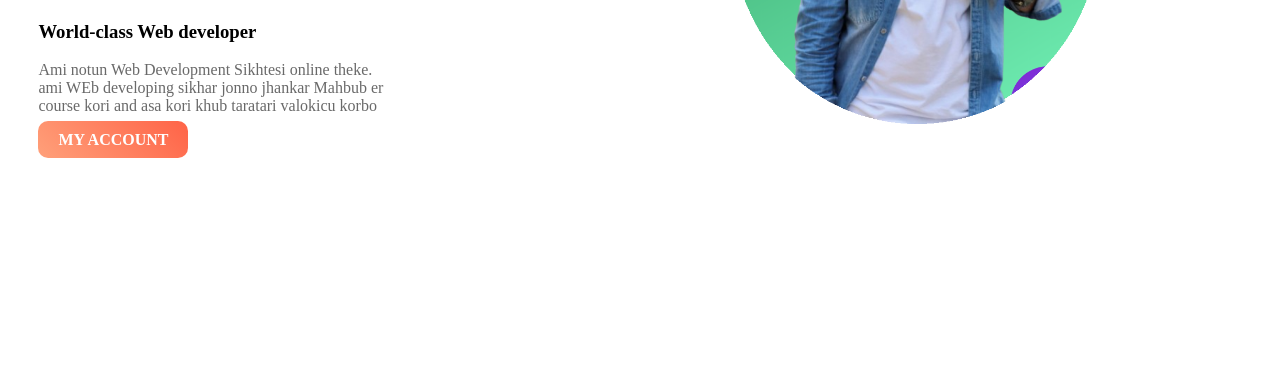
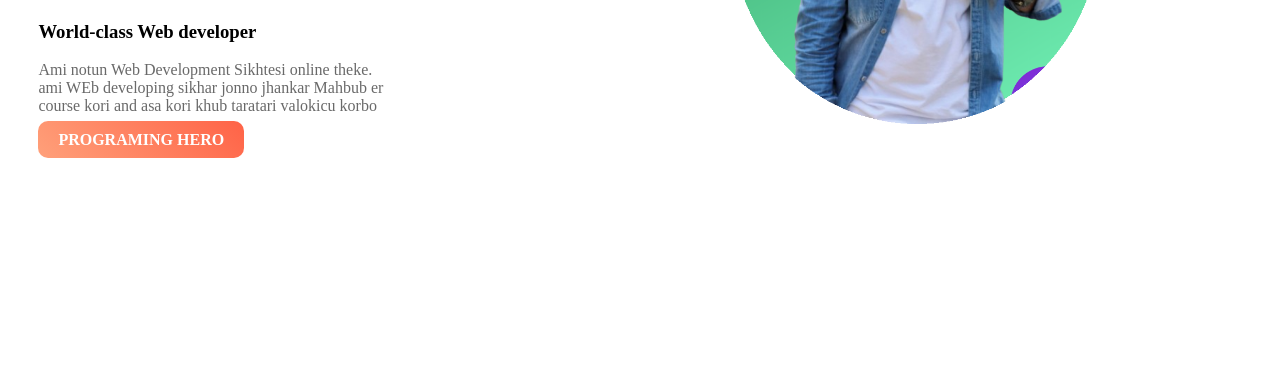
Before and after one commit to Rubelhasan29/web.portfolio, a plain HTML site: page index.html in a window 1280 px wide. Shown: the part 278-647 px from the top of the page. Drawn offline with Linux system fonts and the light colour scheme.

Commit message:
Update index.html
add link

```diff
--- a/index.html
+++ b/index.html
@@ -13,7 +13,7 @@
             <h1><span class="orange-color">RUBEL HASAN'S</span> WEBSITE</h1>
             <h3>World-class Web developer</h3>
             <p>Ami notun Web Development Sikhtesi online theke.<br>ami WEb developing sikhar jonno jhankar Mahbub er <br>course kori and asa kori khub taratari valokicu korbo</p>
-            <a class="link-button" target="_blank" href="https://www.facebook.com/share/1AjzTnHox9/"> MY ACCOUNT</a>
+            <a class="link-button" target="_blank" href="https://www.programming-hero.com/">PROGRAMING HERO</a>
         </div>
         <div class="half-width">
             <img src="complete-web-development-bangla-resources/Backgorund/projact1.png">
```
